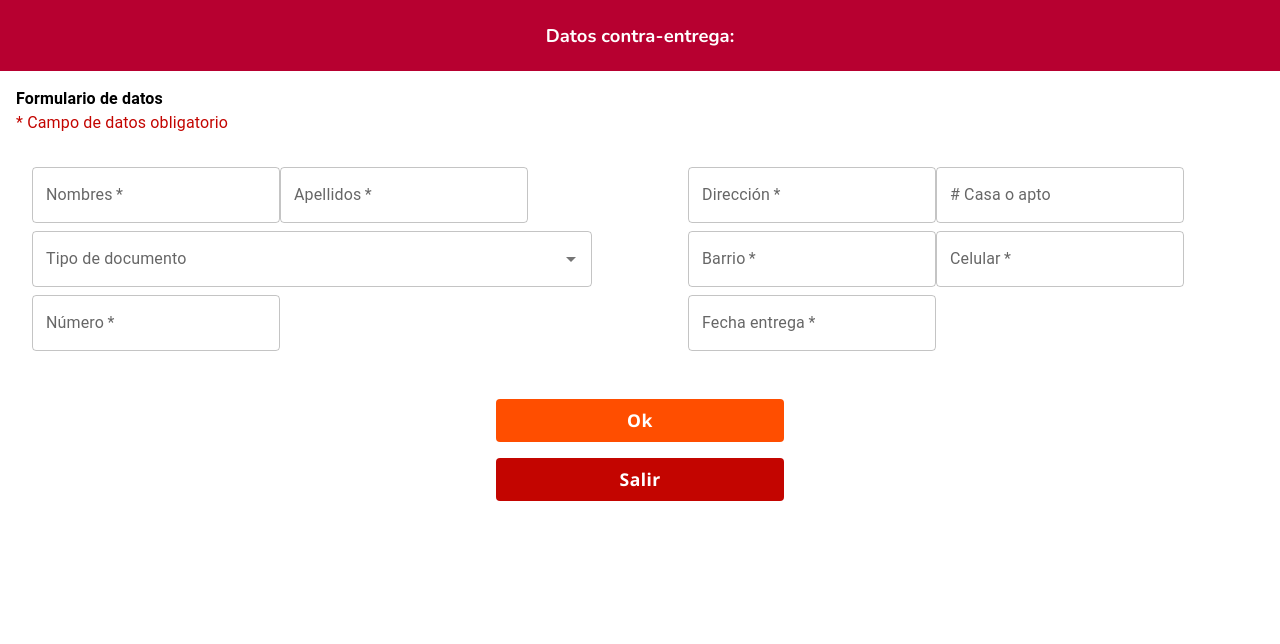
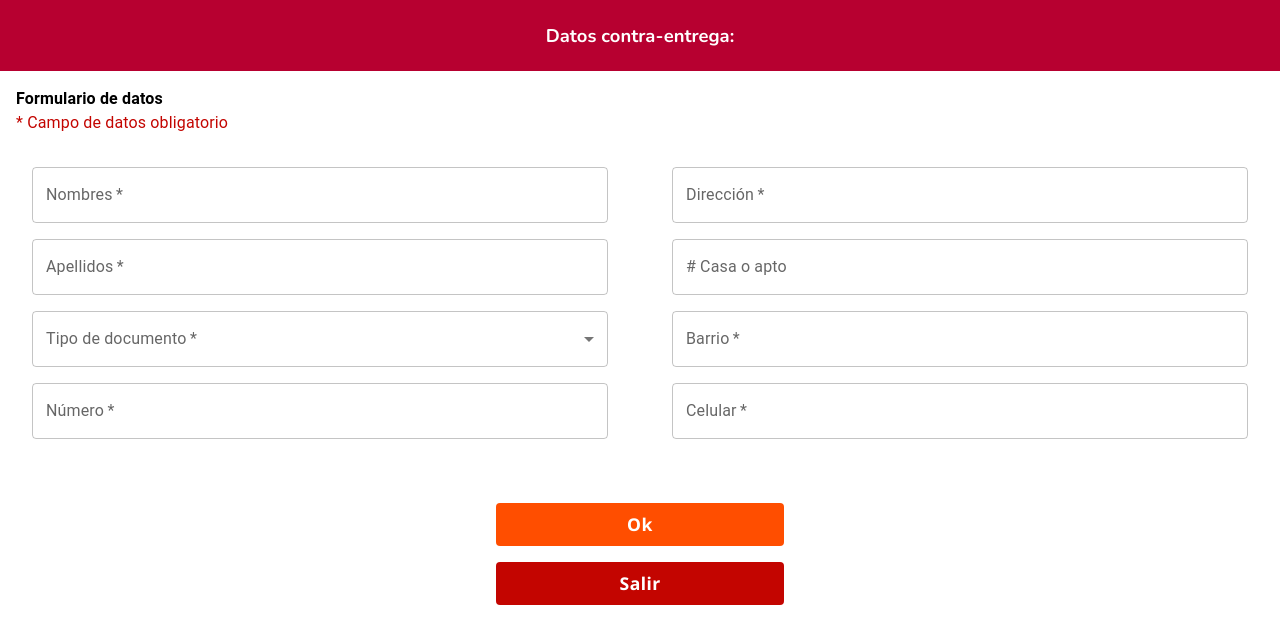
Before and after one commit to masasorganization/masas-web, a React (Create React App) app: page /deliveryreq in a window 1280 px wide. Shown: the top 644 px of the page. Built offline with nearby package versions, Linux system fonts and the light colour scheme.

Commit message:
Install @mui/lab to date library fix

```diff
--- a/package.json
+++ b/package.json
@@ -3,14 +3,15 @@
   "version": "0.1.0",
   "private": true,
   "dependencies": {
-    "@date-io/date-fns": "^2.11.0",
     "@emotion/react": "^11.5.0",
     "@emotion/styled": "^11.3.0",
     "@mui/icons-material": "^5.1.0",
+    "@mui/lab": "^5.0.0-alpha.55",
     "@mui/material": "^5.1.0",
     "@testing-library/jest-dom": "^5.11.4",
     "@testing-library/react": "^11.1.0",
     "@testing-library/user-event": "^12.1.10",
+    "date-fns": "^2.25.0",
     "react": "^17.0.2",
     "react-dom": "^17.0.2",
     "react-router-dom": "5.2.0",
--- a/src/components/client/FormClient.jsx
+++ b/src/components/client/FormClient.jsx
@@ -1,44 +1,73 @@
-import Typography from  '@mui/material/Typography';
 import TextField from '@mui/material/TextField';
 import Box from '@mui/material/Box';
-import Autocomplete from '@mui/material/Autocomplete';
-import Grid from '@mui/material/Grid';
 import Button from '@mui/material/Button';
+import React from 'react';
+import AdapterDateFns from '@mui/lab/AdapterDateFns';
+import LocalizationProvider from '@mui/lab/LocalizationProvider';
+import DatePicker from '@mui/lab/DatePicker';
+import MenuItem from '@mui/material/MenuItem';
 import { Link } from 'react-router-dom';
 
 function FormClient() {
+    const idclient = [
+        { value: 'Cédula de ciudadanía', label: 'CC'},
+        { value: 'Cédula de extranjería', label: 'CE'},
+        { value: 'Tarjeta de identidad', label: 'TI'},
+        { value: 'Pasaporte', label: 'P'},
+    ];
+	const [value, setValue] = React.useState(null);
+    const [id, setId] = React.useState(null);
+    const handleChange = (event) => {
+        setId(event.target.value)
+    };
+
     return(
         <div>
-            <Typography sx={{  mt: '1rem',
-                                ml: '1rem',
-                                fontFamily: 'Nunito, sans-serif',
-                                fontSize: '1.2rem', }}>
-                <Typography sx={{ fontWeight: '700'}} h3>
-                    Formulario de datos
-                </Typography>
-                <Typography sx={{ color: '#c30500' }} h4>
-                    * Campo de datos obligatorio
-                </Typography>
-            </Typography>
-            <Grid spacing={4} container>
-                <Grid item xs={12} md={6}>
-                    <Box sx={{ m: '2rem' }}>
-                        <TextField sx={{ mb: '0.5rem' }} variant="outlined" label="Nombres" required="true" />
-                        <TextField sx={{ mb: '0.5rem' }} variant="outlined" label="Apellidos" required="true" />
-                        <Autocomplete sx={{ mb: '0.5rem' }} disablePortal id="id-client" required="true" options={idclient} renderInput={(params) => <TextField {...params}  label="Tipo de documento" />} />
-                        <TextField variant="outlined" label="Número" required="true" />
-                    </Box>
-                </Grid>
-                <Grid item sx={12} md={6}>
-                    <Box sx={{ m: '2rem' }}>
-                        <TextField sx={{ mb: '0.5rem' }} variant="outlined" label="Dirección" required="true" />
-                        <TextField sx={{ mb: '0.5rem' }} variant="outlined" label="# Casa o apto" />
-                        <TextField sx={{ mb: '0.5rem' }} variant="outlined" label="Barrio" required="true" />
-                        <TextField sx={{ mb: '0.5rem' }} variant="outlined" label="Celular" required="true" />
-                        <TextField variant="outlined" label="Fecha entrega" required="true" />
-                    </Box>
-                </Grid>
-            </Grid>
+            <Box sx={{ display: 'flex',
+                        flexDirection: {
+                            md: 'row',
+                            xs: 'column' } }}>
+                <Box sx={{ m: '2rem',
+                            width: {
+                                md: '50%',
+                                xs: '70%'
+                            },
+                            display: 'flex',
+                            flexDirection: 'column'}}>
+                    <TextField sx={{ mb: '1rem' }} variant="outlined" label="Nombres" required="true" />
+                    <TextField sx={{ mb: '1rem' }} variant="outlined" label="Apellidos" required="true" />
+                    <TextField sx={{ mb: '1rem' }} select variant="outlined" value={id} onChange={handleChange} label="Tipo de documento" required="true">
+                        {idclient.map((option) => (
+                            <MenuItem key={option.value} value={option.value}>
+                                {option.label}
+                            </MenuItem>
+                        ))}
+                    </TextField>
+                    <TextField variant="outlined" label="Número" required="true" />
+                </Box>
+                <Box sx={{ m: '2rem',
+                            width: {
+                                md: '50%',
+                                xs: '70%'
+                            },
+                            display: 'flex',
+                            flexDirection: 'column' }}>
+                    <TextField sx={{ mb: '1rem' }} variant="outlined" label="Dirección" required="true" />
+                    <TextField sx={{ mb: '1rem' }} variant="outlined" label="# Casa o apto" />
+                    <TextField sx={{ mb: '1rem' }} variant="outlined" label="Barrio" required="true" />
+                    <TextField sx={{ mb: '1rem' }} variant="outlined" label="Celular" required="true" />
+                    <LocalizationProvider dateAdapter={AdapterDateFns}>
+                        <DatePicker
+                            label="Fecha de entrega"
+                            value={value}
+                            onChange={(newValue) => {
+                            setValue(newValue);
+                            }}
+                            renderInput={(params) => <TextField {...params} />}
+                        />
+                    </LocalizationProvider>
+                </Box>
+            </Box>
             <div className="btn-ok">
                 <Link to="/deliveryconf">
                     <Button variant="contained" sx={{ bgcolor: '#ff4e00',
@@ -63,5 +92,3 @@ function FormClient() {
 }
 
 export default FormClient;
-
-const idclient = ['CC', 'CE', 'TI', 'RC', 'PE'];
--- a/src/pages/client/deliveryreq.jsx
+++ b/src/pages/client/deliveryreq.jsx
@@ -1,6 +1,7 @@
 import Grid from '@mui/material/Grid';
 import FormClient from '../../components/client/FormClient';
 import BtnExit from '../../components/client/BtnExit';
+import Typography from '@mui/material/Typography';
 
 function DeliveryRequest() {
     return(
@@ -11,9 +12,22 @@ function DeliveryRequest() {
                         <h3 className="txt-title">Datos contra-entrega: </h3>
                     </div>
                 </Grid>
-                <Grid item>
-                    <FormClient />
+                <Grid item xs={12} md={12}>
+            <Typography sx={{  mt: '1rem',
+                                ml: '1rem',
+                                fontFamily: 'Nunito, sans-serif',
+                                fontSize: '1.2rem', }}>
+                <Typography sx={{ fontWeight: '700'}} h3>
+                    Formulario de datos
+                </Typography>
+                <Typography sx={{ color: '#c30500' }} h4>
+                    * Campo de datos obligatorio
+                </Typography>
+            </Typography>
                 </Grid>
+		<Grid item xs={12} md={12}>
+		<FormClient />
+		</Grid>
                 <Grid item xs={12} md={12}>
                     <BtnExit />
                 </Grid>
```
Also changed, not shown: 2 other files (tests, documents, lock files or other folders).
